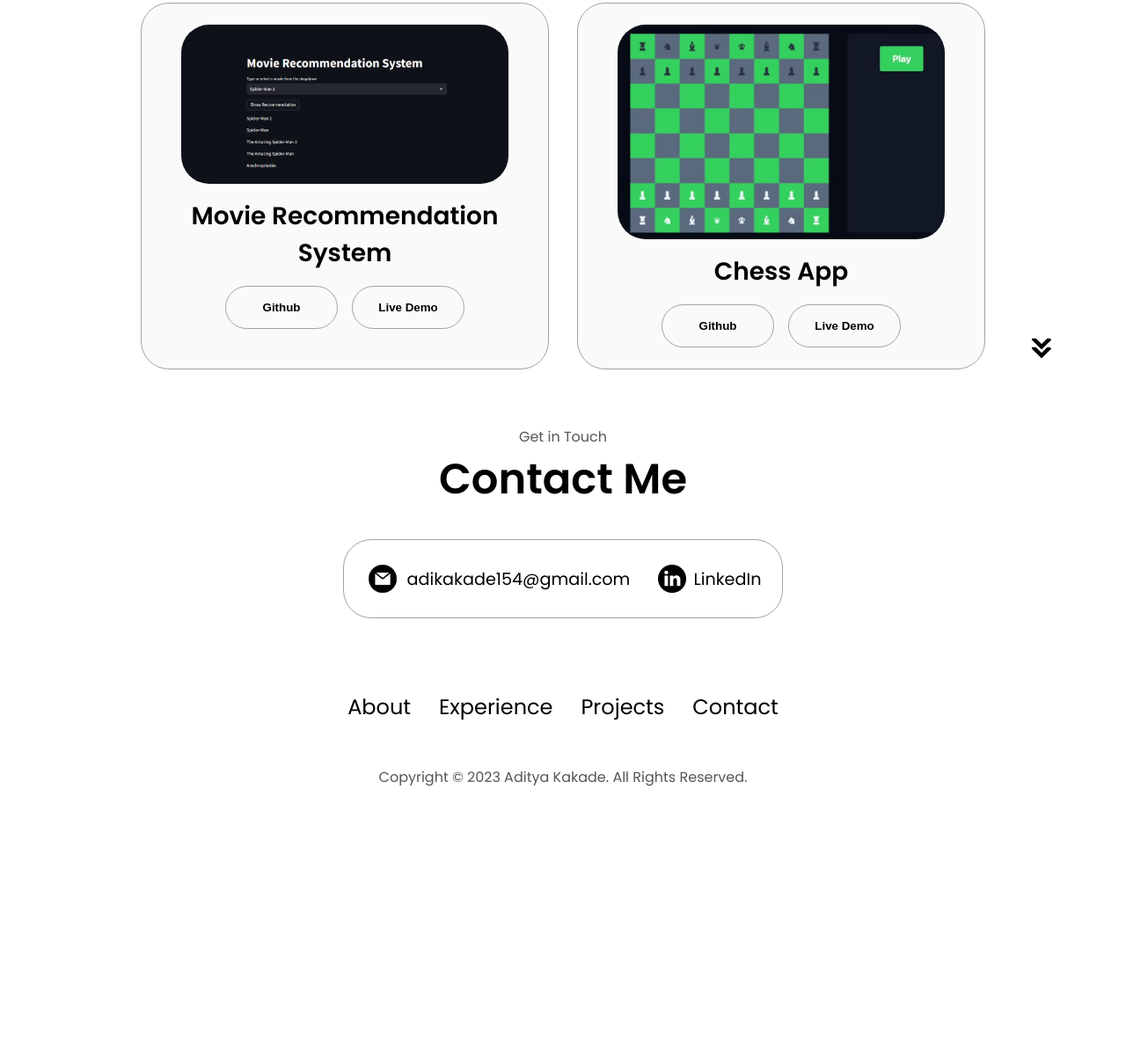
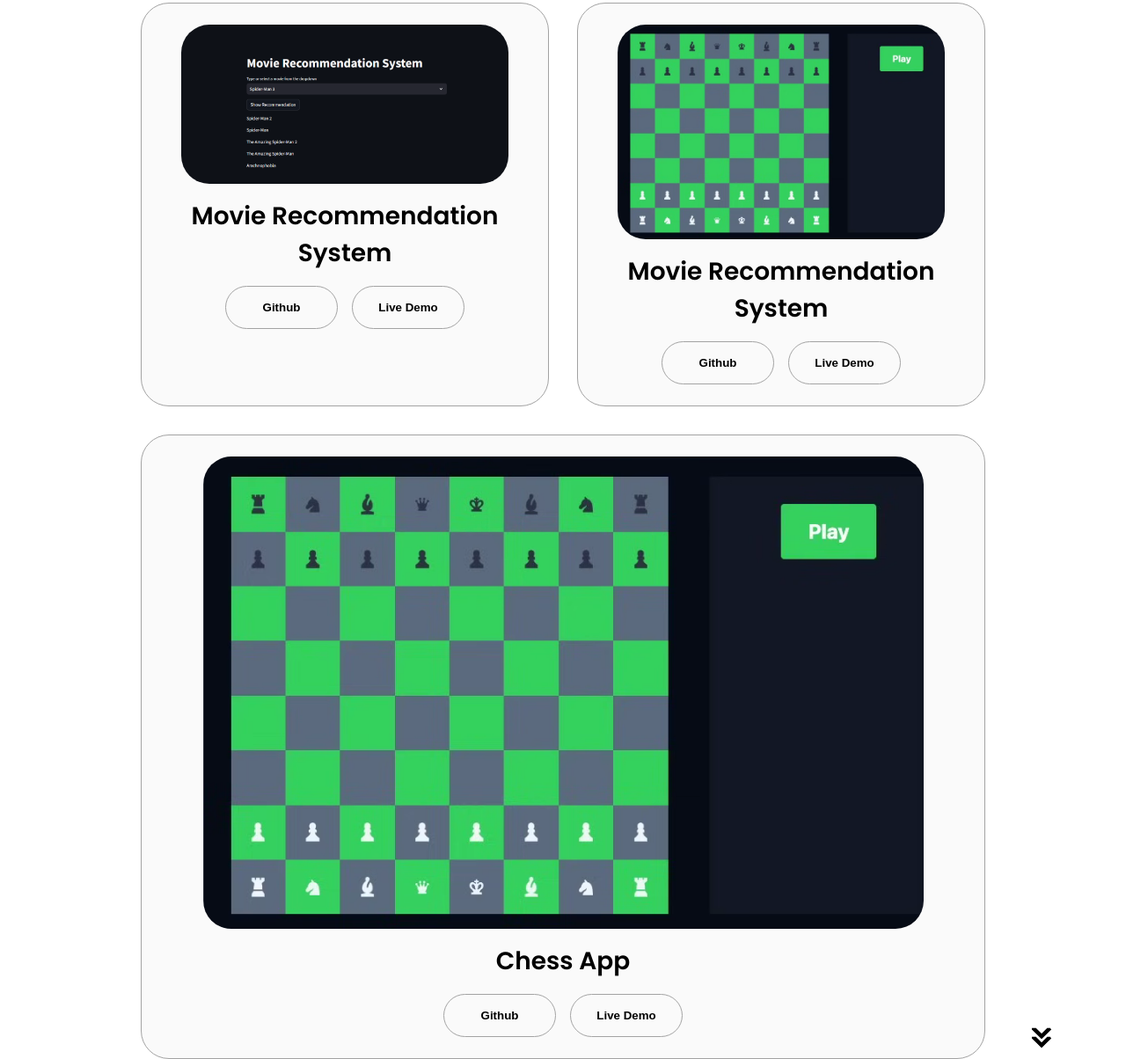
Before and after one commit to Adityak1507/Adityak1507.github.io, a plain HTML site: page index.html in a window 1280 px wide. Shown: the part 2590-3794 px from the top of the page at 88% size. Before the commit the page ends 3533 px from the top, so only its background shows below. Drawn offline with Linux system fonts and the light colour scheme.

Commit message:
Update index.html

```diff
--- a/index.html
+++ b/index.html
@@ -278,6 +278,30 @@
                 class="project-img"
               />
             </div>
+             <h2 class="experience-sub-title project-title"> Movie Recommendation System</h2>
+            <div class="btn-container">
+              <button
+                class="btn btn-color-2 project-btn"
+                onclick="location.href='https://github.com/Adityak1507/Movie-Recommendation-and-Data-Analysis-System'"
+              >
+                Github
+              </button>
+              <button
+                class="btn btn-color-2 project-btn"
+                onclick="location.href='https://github.com/Adityak1507/'"
+              >
+                Live Demo
+              </button>
+            </div>
+          </div>
+          <div class="details-container color-container">
+            <div class="article-container">
+              <img
+                src="./assets/Screenshot 2024-06-01 113638.png"
+                alt="Project 2"
+                class="project-img"
+              />
+            </div>
             <h2 class="experience-sub-title project-title">Chess App</h2>
             <div class="btn-container">
               <button
```
